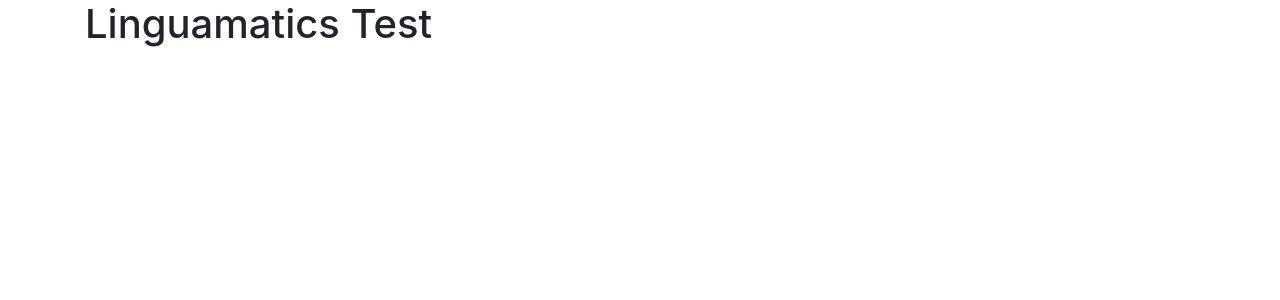
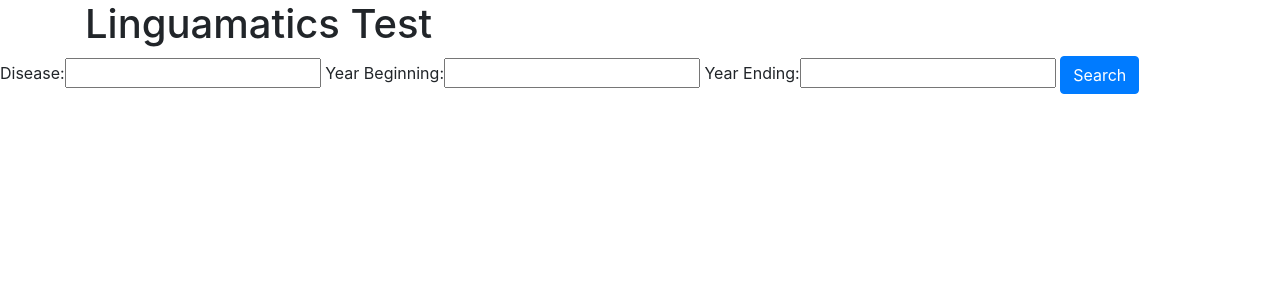
Before and after one commit to chrisbeldam/Linguamatics, a Django app: page / in a window 1280 px wide. Shown: the part 56-356 px from the top of the page. Run offline with Django 3.2, Linux system fonts and the light colour scheme; some libraries are stand-ins or nearby versions.

Commit message:
Return's XML Results for search

```diff
--- a/linguamatics_project/urls.py
+++ b/linguamatics_project/urls.py
@@ -19,5 +19,6 @@ from lm_test import views as lm_views
 
 urlpatterns = [
     path('admin/', admin.site.urls),
-    path('', lm_views.index, name="index")
+    path('', lm_views.index, name="index"),
+    path('results/', lm_views.results, name="results"),
 ]
--- a/lm_test/forms.py
+++ b/lm_test/forms.py
@@ -1,7 +1,6 @@
 from django import forms
 
 class SearchForm(forms.Form):
-    disease_name = forms.CharField(label="Disease Name", max_length=100)
-    disease_area = forms.CharField(label="Disease Area", max_length=100)
-    year_beginning = forms.DateField(label="Year Beginning")
-    year_ending = forms.DateField(label="Year Ending")
+    disease_name = forms.CharField(label="Disease", max_length=100, required="True")
+    year_beginning = forms.DateField(label="Year Beginning", required="True")
+    year_ending = forms.DateField(label="Year Ending", required="True")
--- a/lm_test/templates/lm_test/base.html
+++ b/lm_test/templates/lm_test/base.html
@@ -8,6 +8,7 @@
   <script src="https://code.jquery.com/jquery-3.3.1.slim.min.js" integrity="sha384-q8i/X+965DzO0rT7abK41JStQIAqVgRVzpbzo5smXKp4YfRvH+8abtTE1Pi6jizo" crossorigin="anonymous"></script>
   <script src="https://cdnjs.cloudflare.com/ajax/libs/popper.js/1.14.3/umd/popper.min.js" integrity="sha384-ZMP7rVo3mIykV+2+9J3UJ46jBk0WLaUAdn689aCwoqbBJiSnjAK/l8WvCWPIPm49" crossorigin="anonymous"></script>
   <script src="https://stackpath.bootstrapcdn.com/bootstrap/4.1.3/js/bootstrap.min.js" integrity="sha384-ChfqqxuZUCnJSK3+MXmPNIyE6ZbWh2IMqE241rYiqJxyMiZ6OW/JmZQ5stwEULTy" crossorigin="anonymous"></script>
+  <script src="https://d3js.org/d3.v5.min.js"></script>
   <link rel="stylesheet" href="https://stackpath.bootstrapcdn.com/bootstrap/4.1.3/css/bootstrap.min.css" integrity="sha384-MCw98/SFnGE8fJT3GXwEOngsV7Zt27NXFoaoApmYm81iuXoPkFOJwJ8ERdknLPMO" crossorigin="anonymous">
   {% block style %} {% endblock style %}
 </head>
--- a/lm_test/templates/lm_test/index.html
+++ b/lm_test/templates/lm_test/index.html
@@ -3,5 +3,11 @@
 <div class="container">
     <h1>Linguamatics Test</h1>
 </div>
-
+<form method="get" action="results" class="form">
+<form action="{% url 'results' %}" method='get' class="form">
+      {% csrf_token %}
+      {{ form }}
+      <button name="submit" id="searchbtn" class="btn btn-primary">Search <i class="fa fa-search" aria-hidden="true"></i></button>
+</form>
+</form>
 {% endblock content %}
--- a/lm_test/views.py
+++ b/lm_test/views.py
@@ -1,25 +1,45 @@
 from django.shortcuts import render
 from django.http import HttpResponse
 from .forms import SearchForm
+from Bio import Entrez
+import sys
+import certifi
 # Create your views here.
 
 # Index View/Search View
 def index(request):
     """ Takes you back to the home page """
-    return render(request, 'lm_test/index.html')
+    form = SearchForm()
+    context = {
+        'form': form,
+    }
+    return render(request, 'lm_test/index.html', context)
 
 # Search
 # Submit Search Form
-# If form is valid then search NCBI Database
+# If form is valid then search NCBI Database by name or area
+#Between min and max dates
+# https://eutils.ncbi.nlm.nih.gov/entrez/eutils/esearch.fcgi?db=pubmed&retmode=json&retmax=20&sort=relevance&mindate=2010/01/01&maxdate=2019/01/01&term=fever
 # Stick results into variables
 # Display Results
 
-# def get_results(request):
-#     if request.method == "GET":
-#         form = SearchForm(request.GET)
-#         if form.is_valid():
-
-#             return HttpResponseRedirect('/thanks/')
-#     else:
-#         form = SearchForm()
-#     return render(request, 'search.html', {'form',form})
+def results(request):
+    disease = request.GET.get('disease_name')
+    year_beginning = request.GET.get('year_beginning')
+    year_ending = request.GET.get('year_ending')
+    Entrez.email = "chrisgbeldam@gmail.com"
+    handle = Entrez.esearch(
+        db="pubmed",
+        sort="relevance",
+        term=disease,
+        mindate=year_beginning,
+        maxdate=year_ending,
+        retmode="xml",
+    )
+    results = Entrez.read(handle)
+    handle.close()
+    print(results)
+    context = {
+        'results': results,
+        }
+    return render(request, 'lm_test/results.html', context)
```
Also changed, not shown: lm_test/templates/lm_test/results.html (added, +10 -0 lines), lm_test/templates/lm_test/submit.html (deleted, +0 -9 lines), 2 other files.
